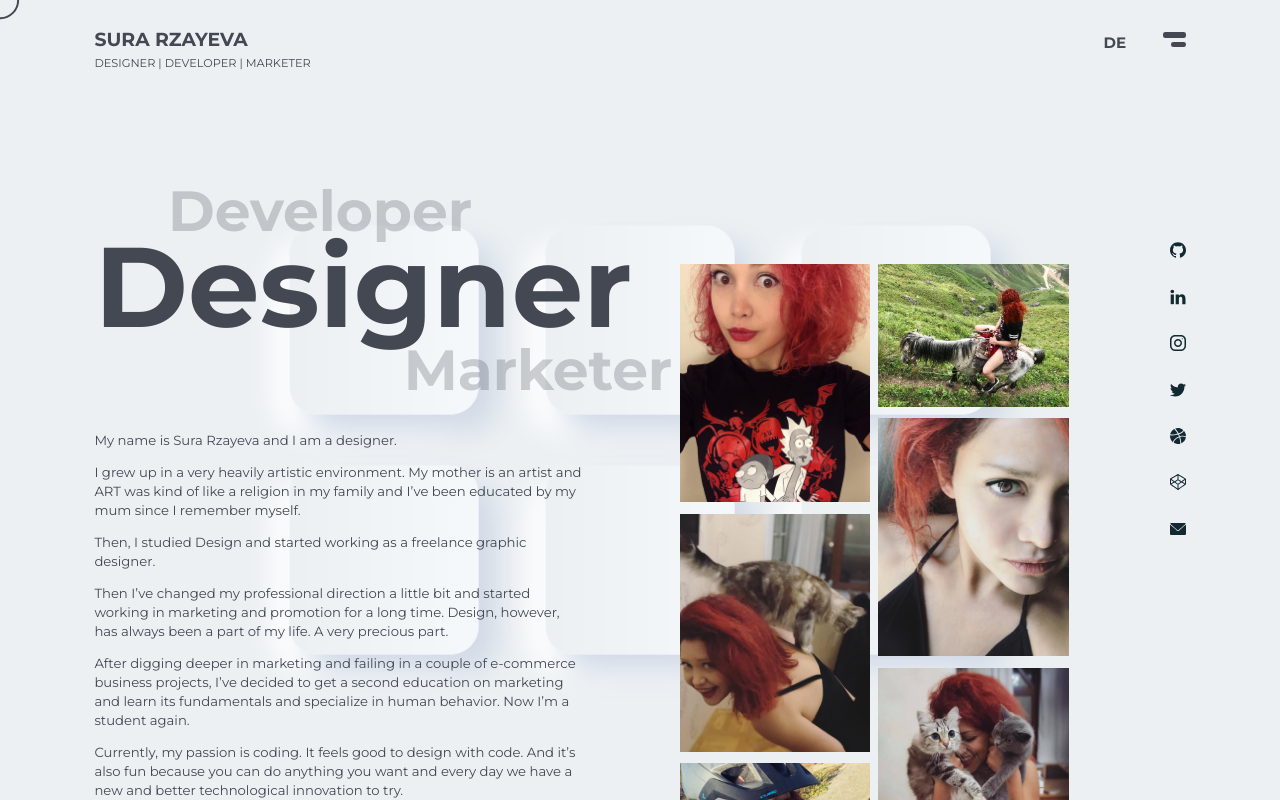
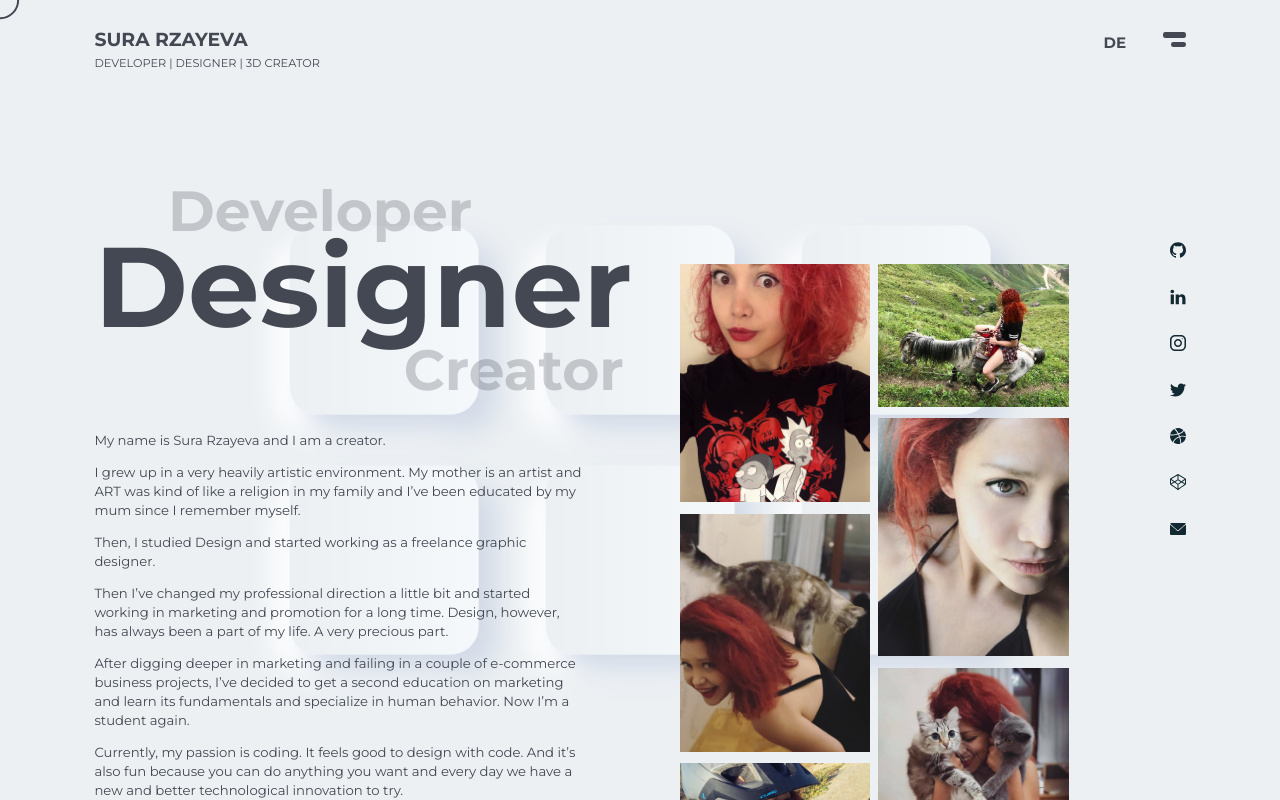
Before and after one commit to SuraRzayeva/NextPortfolio, a Next.js app: page /about in a window 1280 px wide. Shown: the top 800 px of the page. Built offline with nearby package versions, Linux system fonts and the light colour scheme.

Commit message:
small updates

```diff
--- a/components/atoms/Header.js
+++ b/components/atoms/Header.js
@@ -20,7 +20,7 @@ const Header = () => {
         <div className="logo-section" style={{ visibility: preLoad }}>
           <h1 className="title">Sura Rzayeva</h1>
           <p className="profession">
-            <span className="line-break">|</span> Designer <br className="line-break" />| Developer <br className="line-break" />| Marketer
+            <span className="line-break">|</span> Developer <br className="line-break" />| Designer <br className="line-break" />| 3D Creator
           </p>
         </div>
       </Link>
--- a/data/blogPosts.js
+++ b/data/blogPosts.js
@@ -3,7 +3,7 @@ export const PhilosophicalPosts = [
     id: 'FooledByRandomness',
     title: 'Fooled by Randomness or Blind to Determinism?',
     description:
-      'Couple of months ago, I read a book about sleep and there was a sentence that kept me awake at night. ‘Brain signals’, said the author, ‘...are chaotic.’ You cannot anticipate them. You cannot predict them. In fact, they are so random that, if you convert them into sound, which he did, you would find it impossible to dance.',
+      'A couple of months ago, I read a book about sleep and there was a sentence that kept me awake at night. ‘Brain signals’, said the author, ‘...are chaotic.’ You cannot anticipate them. You cannot predict them. In fact, they are so random that, if you convert them into sound, which he did, you would find it impossible to dance.',
     url: '/BlogPosts/Philosophical/post5.jpg',
     ogImage: '/BlogPosts/Philosophical/post5.jpg',
     images: [],
--- a/pages/about.js
+++ b/pages/about.js
@@ -60,7 +60,7 @@ const About = () => {
             </div>
             {englishActive ? (
               <div className="introduction">
-                <p>My name is Sura Rzayeva and I am a designer.</p>
+                <p>My name is Sura Rzayeva and I am a creator.</p>
                 <p>I grew up in a very heavily artistic environment. My mother is an artist and ART was kind of like a religion in my family and I’ve been educated by my mum since I remember myself. </p>
                 <p>Then, I studied Design and started working as a freelance graphic designer.</p>
                 <p>Then I’ve changed my professional direction a little bit and started working in marketing and promotion for a long time. Design, however, has always been a part of my life. A very precious part.</p>
--- a/style/pageStyles/AboutStyle.js
+++ b/style/pageStyles/AboutStyle.js
@@ -35,7 +35,7 @@ overflow-x: hidden;
         }
 
         .profession:after {
-            content: 'Marketer';
+            content: 'Creator';
             position: absolute;
             font-weight: 700;
             color: ${Colors.detailColor};
```
